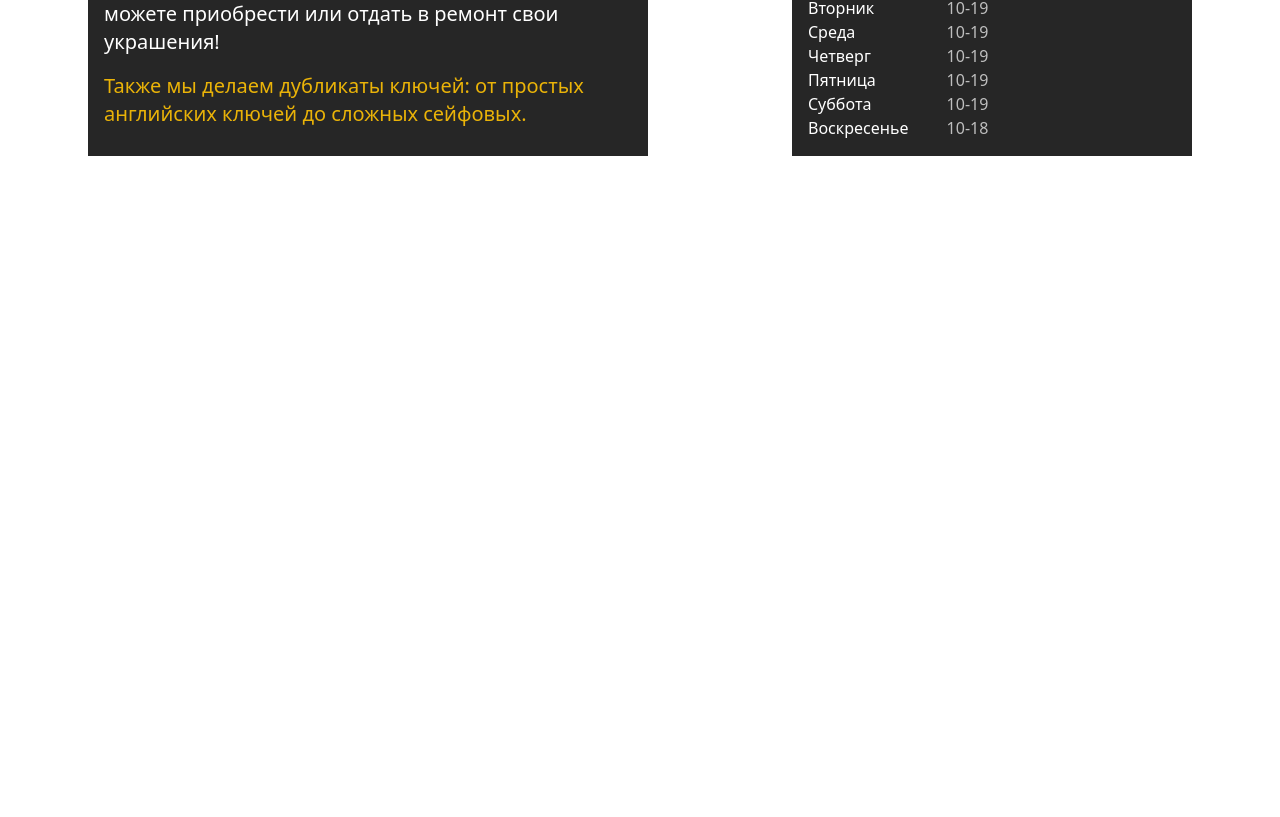
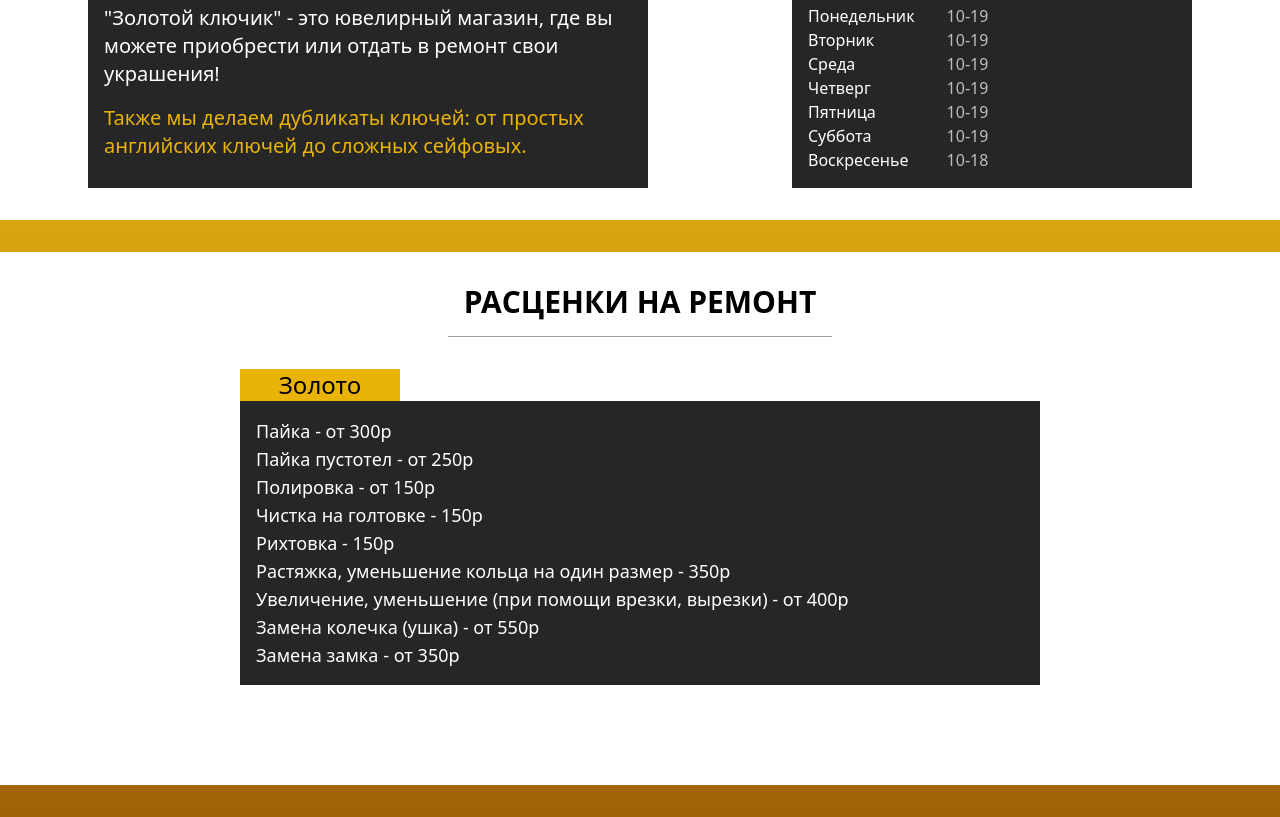
Before and after one commit to Timurka666/Diploma-project, a React (Create React App) app: page / in a window 1280 px wide. Shown: the part 928-1745 px from the top of the page. Before the commit the page ends 1116 px from the top, so only its background shows below. Built offline with nearby package versions, Linux system fonts and the light colour scheme.

Commit message:
slider made

```diff
--- a/package.json
+++ b/package.json
@@ -12,6 +12,7 @@
     "@types/react-dom": "^18.0.11",
     "react": "^18.2.0",
     "react-dom": "^18.2.0",
+    "react-responsive-carousel": "^3.2.23",
     "react-scripts": "5.0.1",
     "typescript": "^4.9.5",
     "web-vitals": "^2.1.4"
--- a/src/App.tsx
+++ b/src/App.tsx
@@ -1,6 +1,7 @@
 import { Navbar } from "./components/navbar";
 import { Preview } from "./components/preview";
 import { About } from "./components/about";
+import { RepairService } from "./components/repairService";
 
 function App() {
   return (
@@ -9,8 +10,9 @@ function App() {
       <Preview />
       <div
       className="
-      bg-gradient-to-b from-yellow-400 to-yellow-700">
+      bg-gradient-to-b from-yellow-400 to-yellow-700 py-[2rem] space-y-[2rem]">
         <About />
+        <RepairService />
       </div>
     </>
   );
--- a/src/components/about.tsx
+++ b/src/components/about.tsx
@@ -3,7 +3,6 @@ export function About() {
     const hours: string[] = ["10-19", "10-19", "10-19", "10-19", "10-19", "10-19", "10-18"];
 
     return (
-
             <div
             className="
             bg-white
--- /dev/null
+++ b/src/components/carouselItem.tsx
@@ -0,0 +1,41 @@
+import { params } from "./repairService";
+interface IProps {
+    title: string,
+    text: params
+}
+
+export function CarouselItem(props: IProps) {
+    return (
+        <div
+        className="
+        w-[50rem]
+        mx-auto">
+                <h1
+                className="
+                text-black
+                text-2xl
+                text-center
+                bg-yellow-500
+                w-[20%]">{props.title}</h1>
+            <div
+            className="
+            bg-neutral-800
+            w-[100%]
+            h-auto
+            grid
+            py-[1rem]
+            px-[1rem]">
+                {
+                    props.text.map(
+                        (el, id) => <p
+                        key={id}
+                        className="
+                        text-white
+                        text-lg
+                        text-left">{el}</p>
+                    )
+                }
+            </div>
+        </div>
+    );
+}
--- /dev/null
+++ b/src/components/repairService.tsx
@@ -0,0 +1,66 @@
+import "react-responsive-carousel/lib/styles/carousel.min.css";
+import { Carousel } from 'react-responsive-carousel';
+import { CarouselItem } from "./carouselItem";
+
+export type params = (`${string} - ${number}р` | `${string} - ${string} ${number}р`)[]
+export function RepairService() {
+    const gold: params = [
+        'Пайка - от 300р',
+        'Пайка пустотел - от 250р',
+        'Полировка - от 150р',
+        'Чистка на голтовке - 150р',
+        'Рихтовка - 150р',
+        'Растяжка, уменьшение кольца на один размер - 350р',
+        'Увеличение, уменьшение (при помощи врезки, вырезки) - от 400р',
+        'Замена колечка (ушка) - от 550р',
+        'Замена замка - от 350р'
+    ];
+    const silver: params = [
+        'Пайка - от 200р',
+        'Пайка пустотел - от 250р',
+        'Полировка - 100р',
+        'Чистка на голтовке - 150р',
+        'Рихтовка - 100р',
+        'Растяжка, уменьшение кольца на один размер - 200р',
+        'Увеличение, уменьшение (при помощи врезки, вырезки) - от 250р',
+        'Замена колечка (ушка) - от 350р',
+        'Замена замка - от 180р',
+        'Чернение - 200р'
+    ];
+    const repair: params = [
+        'Закрепка, раскрепка одного камня - 150р',
+        'Вклейка камня - 50р',
+        'Замена пружины, штифта, болтика и т.п. - от 100р'
+    ];
+
+    return (
+        <div
+        className="
+        container
+        mx-auto
+        bg-white
+        py-[2rem]">
+            <h1
+            className="
+            text-3xl
+            font-bold
+            text-center
+            after:content-['']
+            after:block
+            after:w-[30%]
+            after:h-[1px]
+            after:bg-gray-400
+            after:mx-auto
+            after:mt-[1rem]
+            mb-[2rem]">РАСЦЕНКИ НА РЕМОНТ</h1>
+            <Carousel
+            showIndicators={false}
+            infiniteLoop={true}
+            showStatus={false}>
+                <CarouselItem title="Золото" text={gold} />
+                <CarouselItem title="Серебро" text={silver} />
+                <CarouselItem title="Ремонт" text={repair} />
+            </Carousel>
+        </div>
+    );
+}
```
Also changed, not shown: 1 other file (tests, documents, lock files or other folders).
